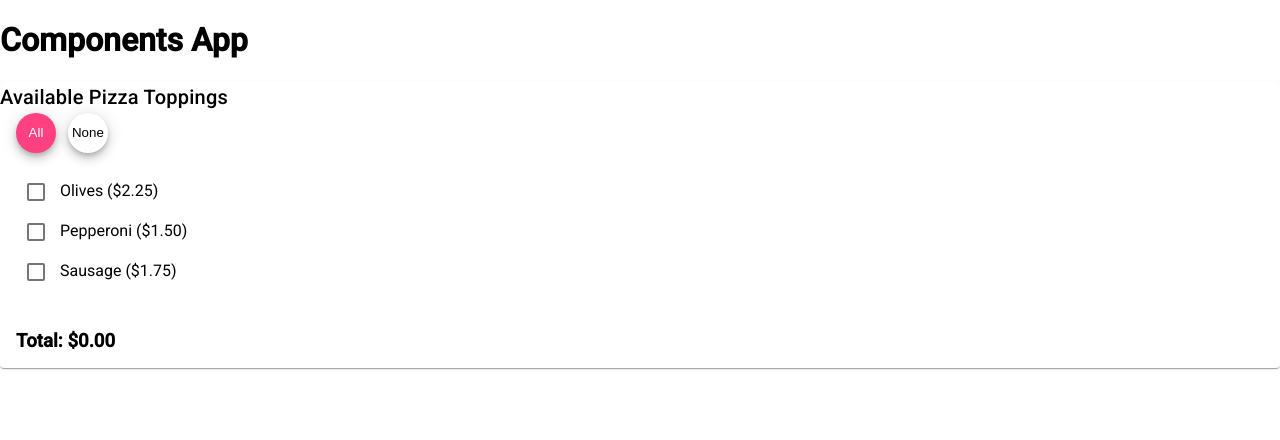
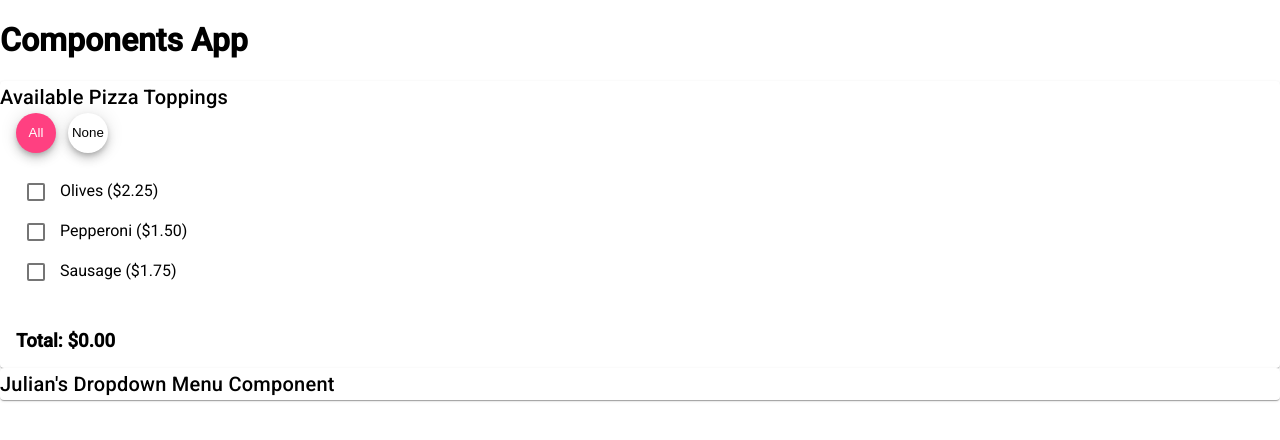
Before and after one commit to tsteelematc/components24s, an Angular app: page / in a window 1280 px wide. Shown: the top 440 px of the page. Built offline with nearby package versions, Linux system fonts and the light colour scheme.

Commit message:
Starting to build the dropdown menu
I believe I've imported everything I need to build the component.

```diff
--- a/src/app/app.component.html
+++ b/src/app/app.component.html
@@ -2,3 +2,4 @@
   Components App
 </h1>
 <app-pizza-toppings></app-pizza-toppings>
+<app-jta-dropdown></app-jta-dropdown>
--- a/src/app/app.module.ts
+++ b/src/app/app.module.ts
@@ -5,13 +5,17 @@ import { AppRoutingModule } from './app-routing.module';
 import { AppComponent } from './app.component';
 import { PizzaToppingsComponent } from './pizza-toppings/pizza-toppings.component';
 
-import { FormsModule } from '@angular/forms';
+import { FormsModule, ReactiveFormsModule } from '@angular/forms';
 import { provideAnimationsAsync } from '@angular/platform-browser/animations/async';
 
 import { MatCardModule } from '@angular/material/card';
 import { MatButtonModule } from '@angular/material/button';
 import { MatCheckboxModule } from '@angular/material/checkbox';
+
 import { JtaDropdownComponent } from './jta-dropdown/jta-dropdown.component';
+import { MatInputModule } from '@angular/material/input';
+import { MatSelectModule } from '@angular/material/select';
+import { MatFormFieldModule } from '@angular/material/form-field';
 
 @NgModule({
   declarations: [
@@ -20,11 +24,15 @@ import { JtaDropdownComponent } from './jta-dropdown/jta-dropdown.component';
   ],
   imports: [
     BrowserModule,
-    AppRoutingModule
-    , FormsModule
-    , MatCardModule
-    , MatButtonModule
-    , MatCheckboxModule
+    AppRoutingModule,
+    FormsModule,
+    MatCardModule,
+    MatButtonModule,
+    MatCheckboxModule,
+    ReactiveFormsModule,
+    MatInputModule,
+    MatSelectModule,
+    MatFormFieldModule
   ],
   providers: [
     provideAnimationsAsync()
--- a/src/app/jta-dropdown/jta-dropdown.component.html
+++ b/src/app/jta-dropdown/jta-dropdown.component.html
@@ -1 +1,5 @@
-<p>jta-dropdown works!</p>
+<mat-card>
+    <mat-card-title>
+        Julian's Dropdown Menu Component
+    </mat-card-title>
+</mat-card>
```
